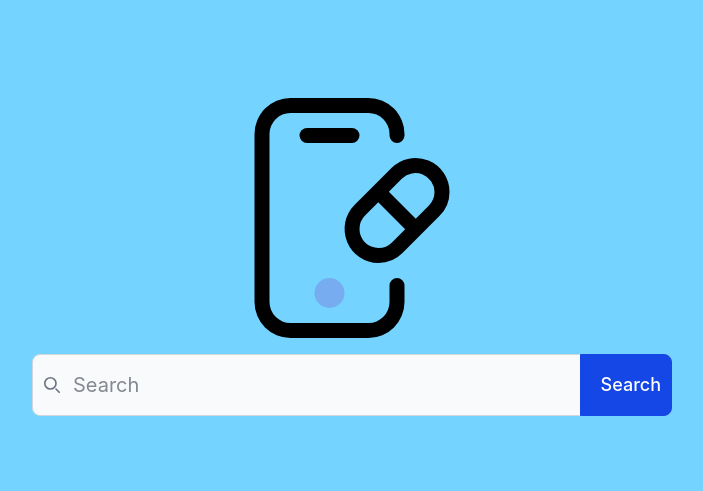
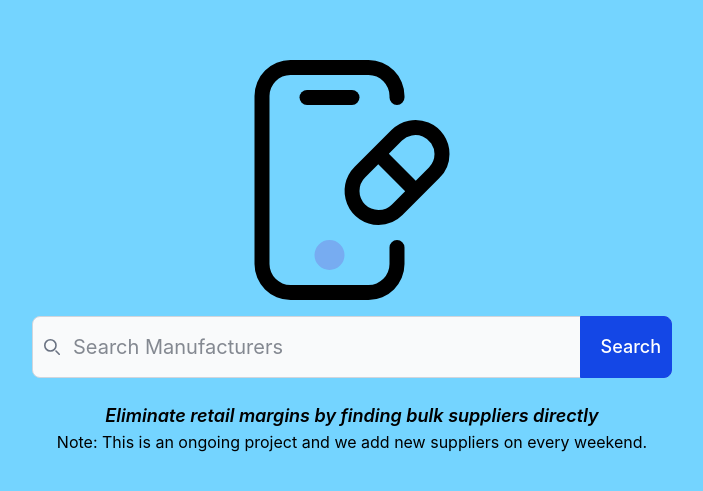
Before and after one commit to AadityaJain-Dev/DavaGhar, a React (Vite) app: page / in a window 1280 px wide. Shown: the part 143-634 px from the top of the page, without its empty margins (288-991 px from the left). Built offline with nearby package versions, Linux system fonts and the light colour scheme; no server answers.

Commit message:
minor cosmetic changes

```diff
--- a/src/App.tsx
+++ b/src/App.tsx
@@ -47,6 +47,12 @@ const App = () => {
             setShowResults={setShowResults}
             onCompanySelect={handleCompanySelect}
           />
+
+          <div className="flex flex-col mt-6">
+            <p className="text-black text-lg font-semibold italic text-center"><i>Eliminate retail margins by finding bulk suppliers directly</i></p>
+            <p className="text-black text-center">Note: This is an ongoing project and we add new suppliers on every weekend.</p>
+          </div>
+
         </div>
 
         <SupplierInfo companySlug={selectedCompanySlug} />
--- a/src/components/search-box/index.tsx
+++ b/src/components/search-box/index.tsx
@@ -91,7 +91,7 @@ const SearchBox = ({
                         value={searchTerm}
                         id="search"
                         className="block w-full p-4 ps-10 text-xl text-gray-900 border border-gray-300 rounded-lg bg-gray-50 focus:ring-blue-500 focus:border-blue-500 dark:bg-gray-700 dark:border-gray-600 dark:placeholder-gray-400 dark:text-white dark:focus:ring-blue-500 dark:focus:border-blue-500"
-                        placeholder="Search"
+                        placeholder="Search Manufacturers"
                         autoComplete="off"
                     />
 
```
